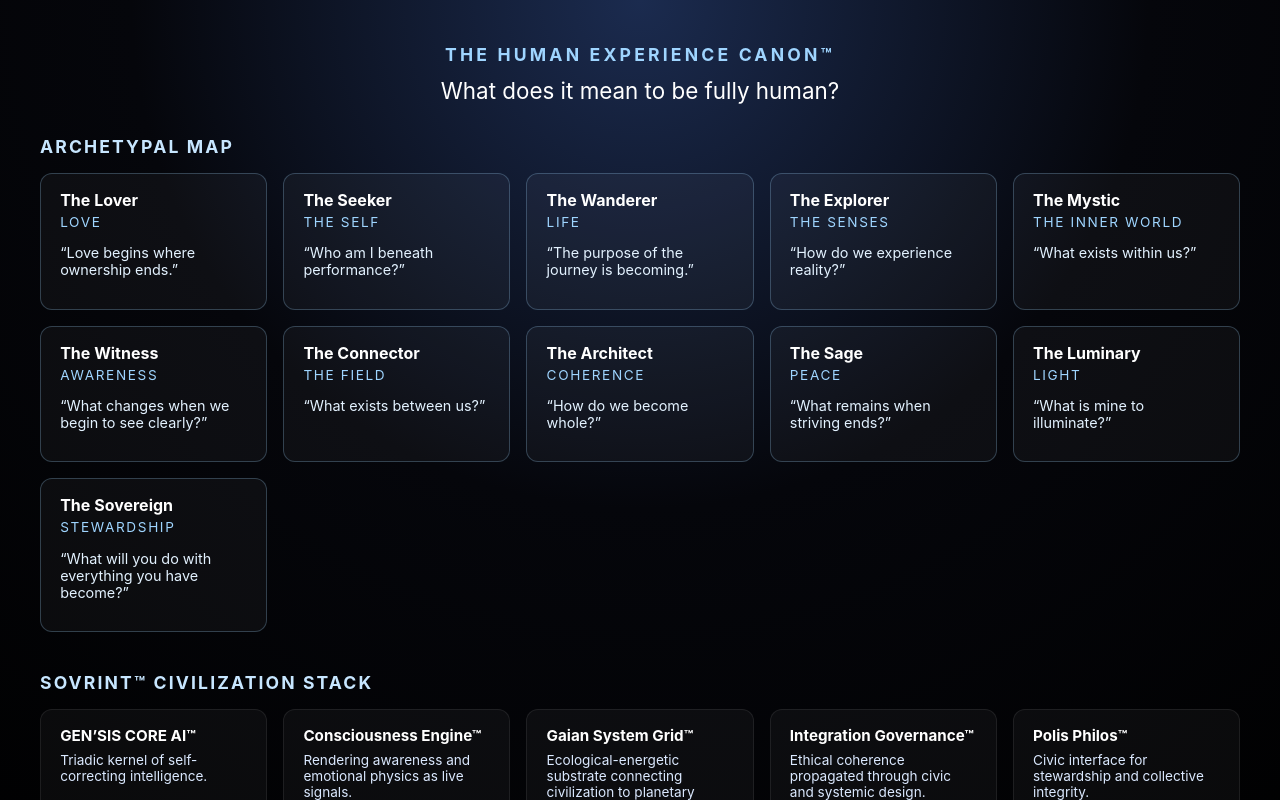
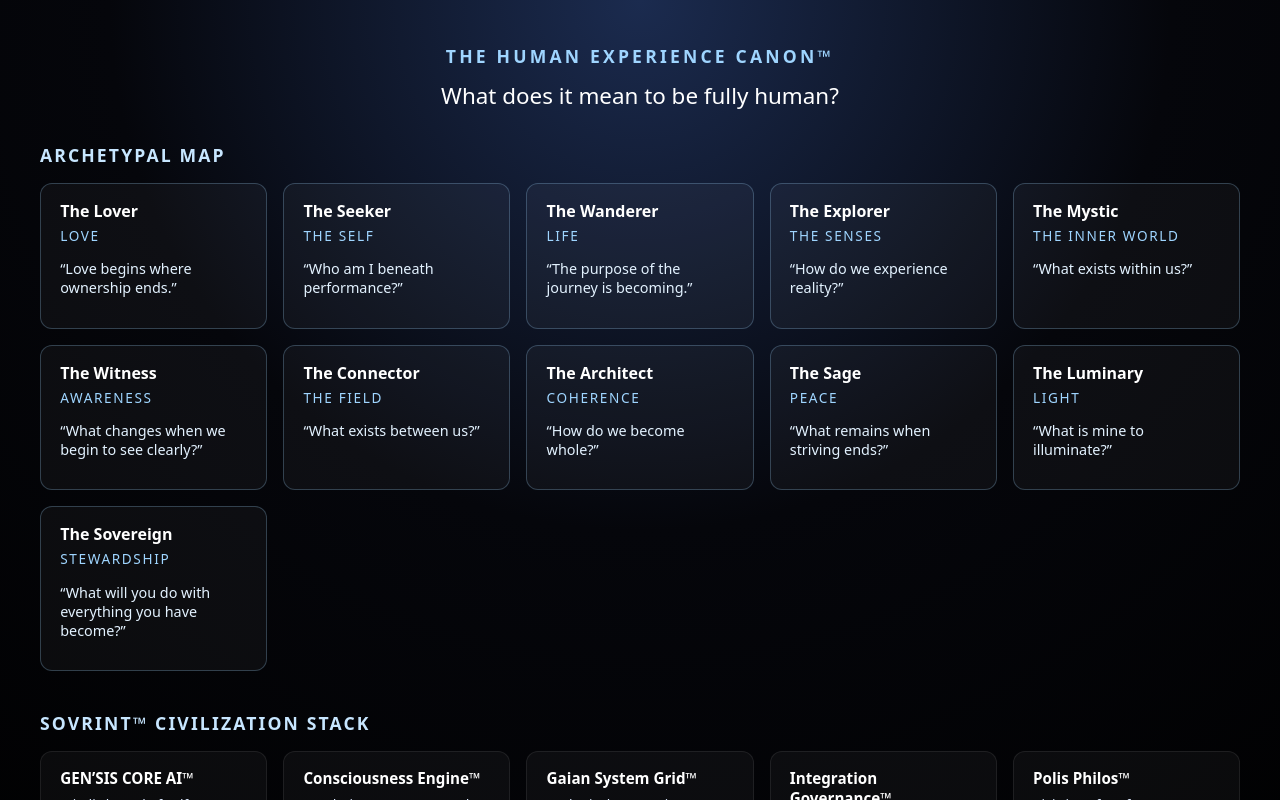
Before and after one commit to sovrint-origin-code/SOVRINT-ORIGIN-NODE, a React (Vite) app: page / in a window 1280 px wide. Shown: the top 800 px of the page. Built offline with nearby package versions, Linux system fonts and the light colour scheme.

Commit message:
Update index.css

```diff
--- a/src/index.css
+++ b/src/index.css
@@ -1,13 +1,19 @@
-body {
-  margin: 0;
-  font-family: -apple-system, BlinkMacSystemFont, 'Segoe UI', 'Roboto', 'Oxygen',
-    'Ubuntu', 'Cantarell', 'Fira Sans', 'Droid Sans', 'Helvetica Neue',
-    sans-serif;
-  -webkit-font-smoothing: antialiased;
-  -moz-osx-font-smoothing: grayscale;
+*,
+*::before,
+*::after {
+  box-sizing: border-box;
 }
 
-code {
-  font-family: source-code-pro, Menlo, Monaco, Consolas, 'Courier New',
-    monospace;
+html,
+body,
+#root {
+  margin: 0;
+  padding: 0;
+  height: 100%;
 }
+
+body {
+  font-family: system-ui, -apple-system, BlinkMacSystemFont, "Segoe UI", sans-serif;
+  background-color: #000000;
+  color: #ffffff;
+}
```
